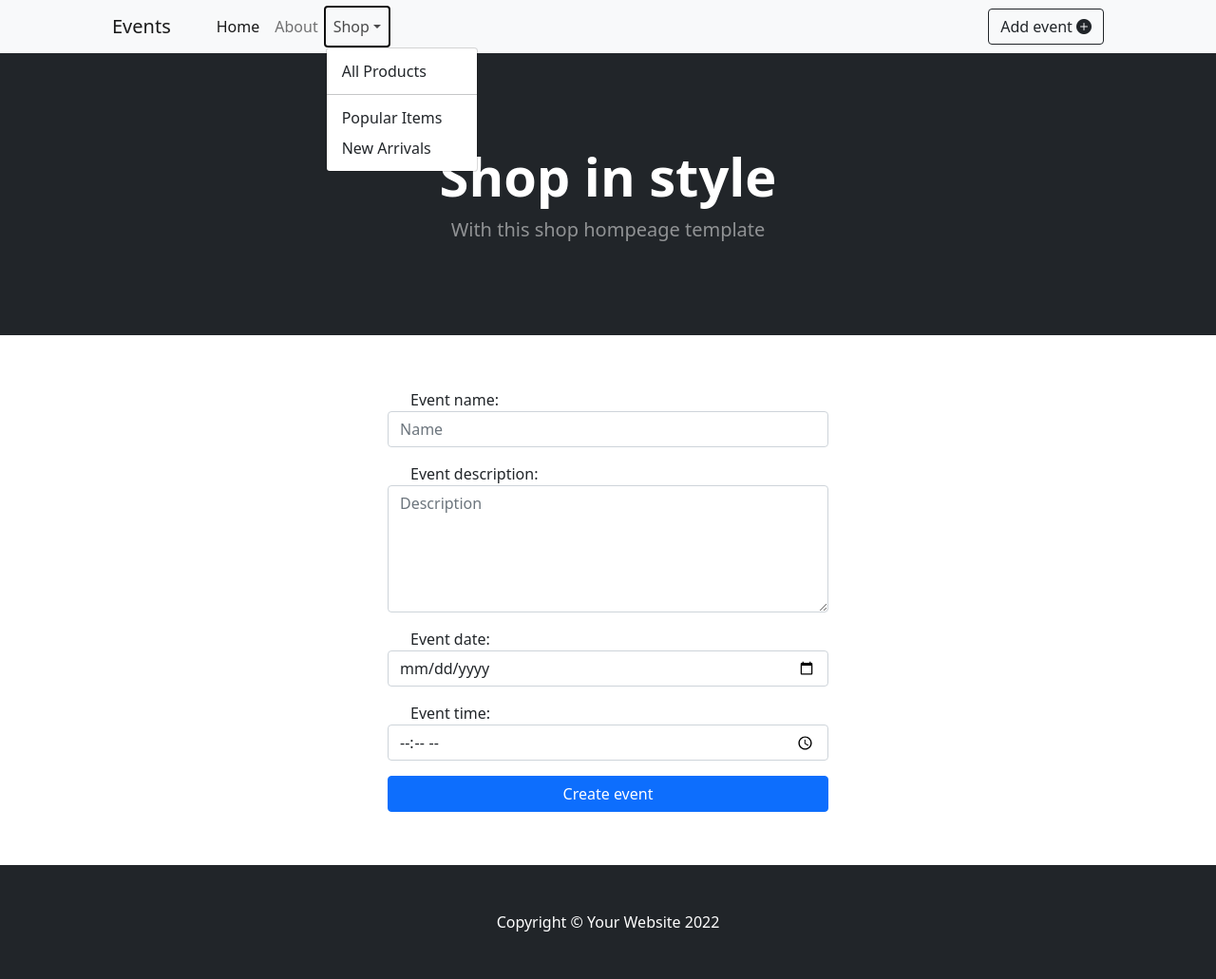
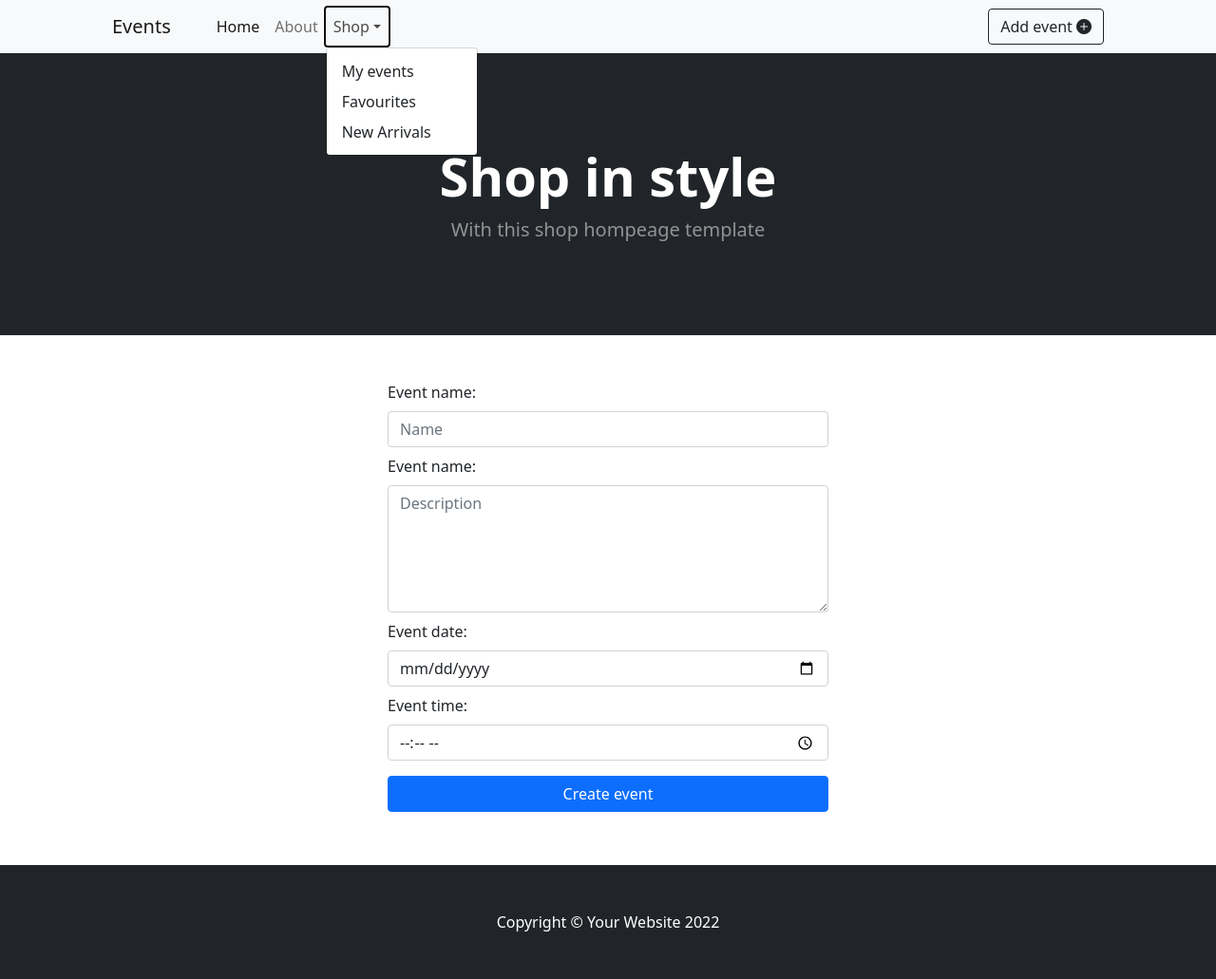
Before and after one commit to MattOlecs/EventsWebService, a PHP site: page /add-event/ in a window 1280 px wide, after a click on "Shop". Shown: the whole page at 95% size. Run offline with PHP 8.4, Linux system fonts and the light colour scheme.

Commit message:
Add form visual fixes

```diff
--- a/classes/pages/AddEventPage.php
+++ b/classes/pages/AddEventPage.php
@@ -7,11 +7,18 @@ class AddEventPage extends AbstractPage {
     public function render() {
         $this->setTitle('Add event');
 
+        $isCreated = false;
+
         if($_SERVER['REQUEST_METHOD'] == 'POST'){
             $this->insertEvent($_POST);
+            $isCreated = true;
         }
 
-        RenderingService::render("AddEventPageTemplate.php");
+        RenderingService::render(
+            "AddEventPageTemplate.php",
+            [
+                'isCreated' => $isCreated
+            ]);
     }
 
     private function insertEvent($values){
--- a/repositories/EventRepository.php
+++ b/repositories/EventRepository.php
@@ -30,7 +30,7 @@ class EventRepository {
 
     public static function insertEvent($values) {
         $name = $values['name'];
-        $date = '2022-05-31 18:00:00';
+        $timestamp =  $values['date'] . " " . $values['time'];
         $description = $values['description'];
 
         $queryString =
@@ -42,7 +42,7 @@ class EventRepository {
             ->prepare($queryString);
 
         try {
-            $query->execute([null, $name, $date, $description, 1]);
+            $query->execute([null, $name, $timestamp, $description, 2]);
         } catch (PDOException $ex) {
             return $ex->getMessage();
         }
--- a/templates/AddEventPageTemplate.php
+++ b/templates/AddEventPageTemplate.php
@@ -3,25 +3,41 @@
 <section class="py-5">
     <form method="post">
         <div class="container px-4 px-lg-5 " style="width: 70vh;">
-            <div class="row gx-4 gx-lg-5 px-4 p-2 align-items-center">
+            <?php if (!$isCreated) { ?>
+                <!-- Name input -->
                 <label>Event name:</label>
+                <div class="row gx-4 gx-lg-5 px-4 p-2 align-items-start">
                     <input id="name" name="name" type="text" placeholder="Name" class="form-control" required>
                 </div>
+                <!-- Description input -->
+                <label>Event name:</label>
                 <div class="row gx-4 gx-lg-5 px-4 p-2 align-items-center">
-                <label>Event description:</label>
                     <textarea id="description" name="description" placeholder="Description" cols="40" rows="5" class="form-control" required></textarea>
                 </div>
+                <!-- Date input -->
+                <label>Event date:</label>
                 <div class="row gx-4 gx-lg-5 px-4 p-2 align-items-center">
-                <label>Event date:</label>
                     <input id="date" name="date" type="date" class="form-control" required>
                 </div>
+                <!-- Time input -->
+                <label>Event time:</label>
                 <div class="row gx-4 gx-lg-5 px-4 p-2 align-items-center">
-                <label>Event time:</label>
                     <input id="time" name="time" type="time" class="form-control" required>
                 </div>
+                <!-- Button -->
                 <div class="row gx-4 gx-lg-5 px-4 p-2 align-items-center">
                     <button name="submit" type="submit" class="btn btn-primary">Create event</button>
                 </div>
+            <?php } else{ ?>
+                <div class="row gx-4 gx-lg-5 px-4 p-2 align-items-center">
+                    <h1 class="display-7 fw text-center">Event created successfully.</h1>
+                </div>
+                <div class="row gx-4 gx-lg-5 px-4 p-2 align-items-center">
+                    <div class="d-flex justify-content-center">
+                        <a name="home_button" class="btn btn-light" style="width: 50vh;" href="../">Homepage</a>
+                    </div>
+                </div>
+            <?php } ?>
         </div>
     </form>
     <script>
--- a/templates/components/header.php
+++ b/templates/components/header.php
@@ -18,7 +18,7 @@
         <nav class="navbar navbar-expand-lg navbar-light bg-light">
             <div class="container px-4 px-lg-5">
                 <a class="navbar-brand" href="../">Events</a>
-                <button class="navbar-toggler" type="button" data-bs-toggle="collapse" data-bs-target="#navbarSupportedContent" aria-controls="navbarSupportedContent" aria-expanded="false" aria-label="Toggle navigation"><span class="navbar-toggler-icon"></span></button>
+                    <button class="navbar-toggler" type="button" data-bs-toggle="collapse" data-bs-target="#navbarSupportedContent" aria-controls="navbarSupportedContent" aria-expanded="false" aria-label="Toggle navigation"><span class="navbar-toggler-icon"></span></button>
                 <div class="collapse navbar-collapse" id="navbarSupportedContent">
                     <ul class="navbar-nav me-auto mb-2 mb-lg-0 ms-lg-4">
                         <li class="nav-item"><a class="nav-link active" aria-current="page" href="#!">Home</a></li>
@@ -26,9 +26,8 @@
                         <li class="nav-item dropdown">
                             <a class="nav-link dropdown-toggle" id="navbarDropdown" href="#" role="button" data-bs-toggle="dropdown" aria-expanded="false">Shop</a>
                             <ul class="dropdown-menu" aria-labelledby="navbarDropdown">
-                                <li><a class="dropdown-item" href="#!">All Products</a></li>
-                                <li><hr class="dropdown-divider" /></li>
-                                <li><a class="dropdown-item" href="#!">Popular Items</a></li>
+                                <li><a class="dropdown-item" href="#!">My events</a></li>
+                                <li><a class="dropdown-item" href="#!">Favourites</a></li>
                                 <li><a class="dropdown-item" href="#!">New Arrivals</a></li>
                             </ul>
                         </li>
```
Lines whose indentation alone changed are shown as unchanged.
